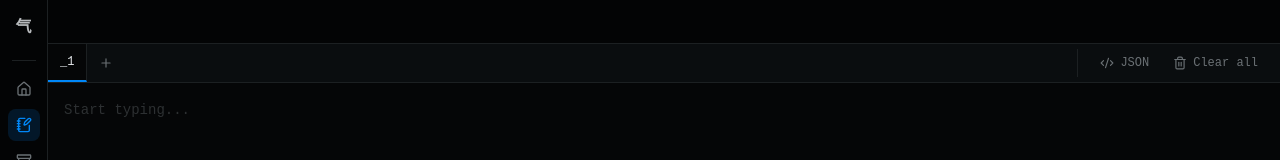
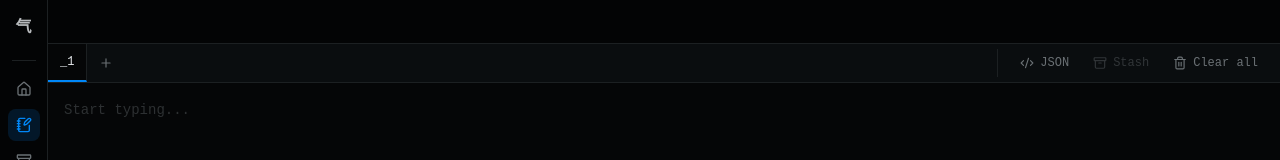
Before and after one commit to ericpan64/Qi, a React (Vite) app in the folder app-electron/: page / in a window 1280 px wide. Both pictures are taken after a click on the button 23 px from the left and 125 px from the top of the page. Shown: the top 160 px of the page. Built offline with nearby package versions, Linux system fonts and the light colour scheme.

Commit message:
feat(notepad): add stash button with save status feedback
- Add stash button to save active note to stash
- Show checkmark or X for 1.5s after stash attempt
- Disable stash button when note content is empty

```diff
--- a/app-electron/src/components/notepad-view.tsx
+++ b/app-electron/src/components/notepad-view.tsx
@@ -1,5 +1,5 @@
-import { useState, useRef } from "react"
-import { X, Plus, Trash2, Code2 } from "lucide-react"
+import { useState, useRef, useEffect } from "react"
+import { X, Plus, Trash2, Code2, Archive, Check } from "lucide-react"
 import { cn } from "@/lib/utils"
 
 interface NoteTab {
@@ -44,6 +44,14 @@ export function NotepadView({ tabs, onTabsChange, lastTabNumber, onLastTabNumber
   const textareaRef = useRef<HTMLTextAreaElement>(null)
   const [editingId, setEditingId] = useState<string | null>(null)
   const [draftName, setDraftName] = useState("")
+  const [stashStatus, setStashStatus] = useState<"idle" | "saved" | "failed">("idle")
+
+  // Brief checkmark (or X on failure) after a stash attempt
+  useEffect(() => {
+    if (stashStatus === "idle") return
+    const t = setTimeout(() => setStashStatus("idle"), 1500)
+    return () => clearTimeout(t)
+  }, [stashStatus])
 
   const draftTrimmed = draftName.trim()
   const draftIsDuplicate =
@@ -92,6 +100,18 @@ export function NotepadView({ tabs, onTabsChange, lastTabNumber, onLastTabNumber
     onTabsChange([{ id: "_1", content: "" }])
     onLastTabNumberChange(1)
     setActiveTab("_1")
+  }
+
+  // Save the active tab's text to the stash, titled by the tab's name
+  const stashNote = async () => {
+    const current = tabs.find((t) => t.id === activeTab)
+    if (!current?.content) return
+    try {
+      await window.electronAPI?.saveStash(tabLabel(current), current.content)
+      setStashStatus("saved")
+    } catch {
+      setStashStatus("failed")
+    }
   }
 
   const formatJson = () => {
@@ -204,6 +224,21 @@ export function NotepadView({ tabs, onTabsChange, lastTabNumber, onLastTabNumber
             <span>JSON</span>
           </button>
           <button
+            onClick={stashNote}
+            disabled={!current?.content}
+            className="flex items-center gap-1.5 px-2.5 py-1.5 text-xs font-mono text-muted-foreground hover:text-foreground hover:bg-tab-hover rounded-md transition-colors disabled:opacity-40 disabled:pointer-events-none"
+            title={stashStatus === "failed" ? "Stash failed" : "Stash note"}
+          >
+            {stashStatus === "saved" ? (
+              <Check className="w-3.5 h-3.5 text-primary" />
+            ) : stashStatus === "failed" ? (
+              <X className="w-3.5 h-3.5 text-destructive" />
+            ) : (
+              <Archive className="w-3.5 h-3.5" />
+            )}
+            <span>Stash</span>
+          </button>
+          <button
             onClick={clearAll}
             className="flex items-center gap-1.5 px-2.5 py-1.5 text-xs font-mono text-muted-foreground hover:text-destructive hover:bg-tab-hover rounded-md transition-colors"
             title="Clear all tabs"
```
